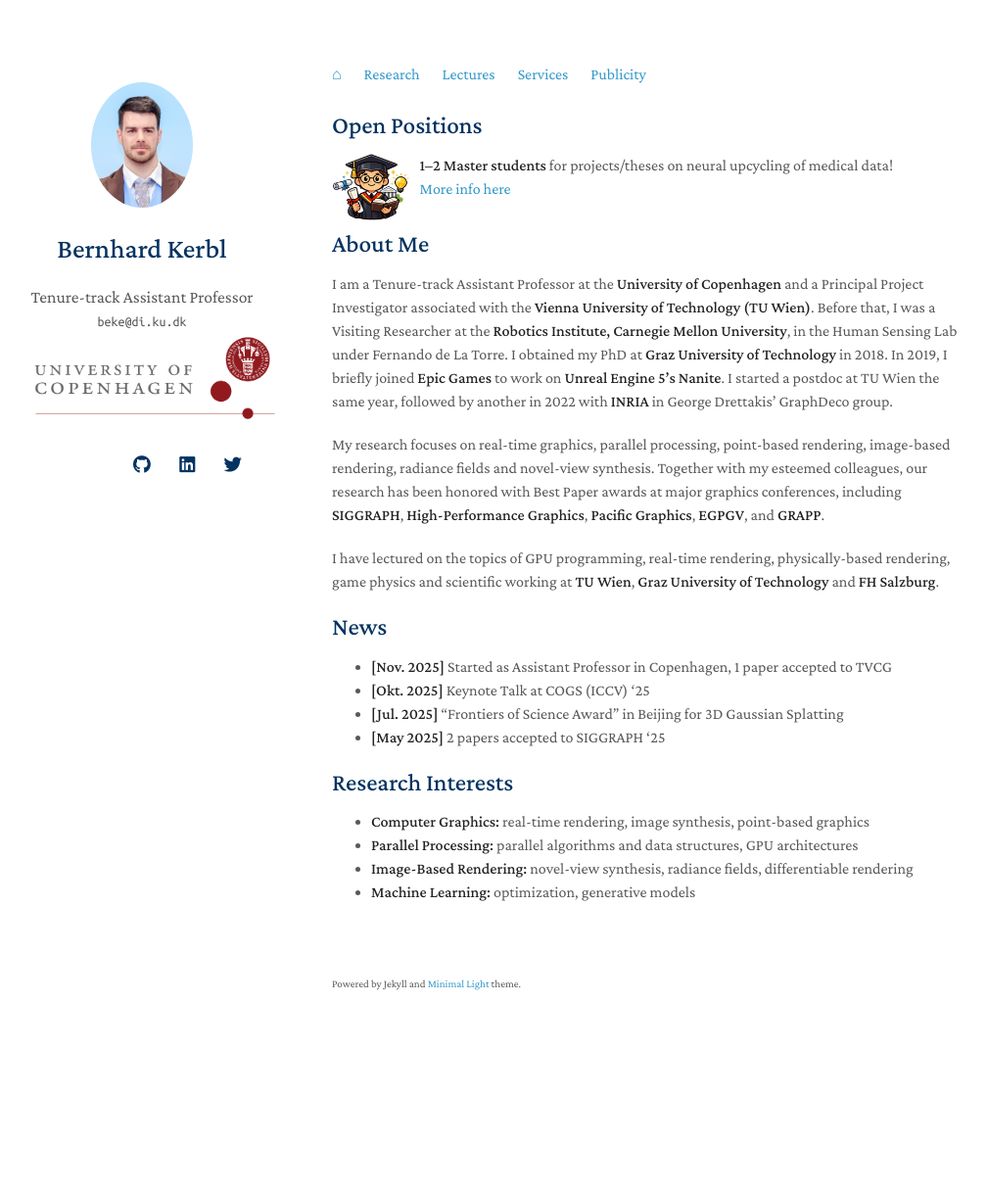
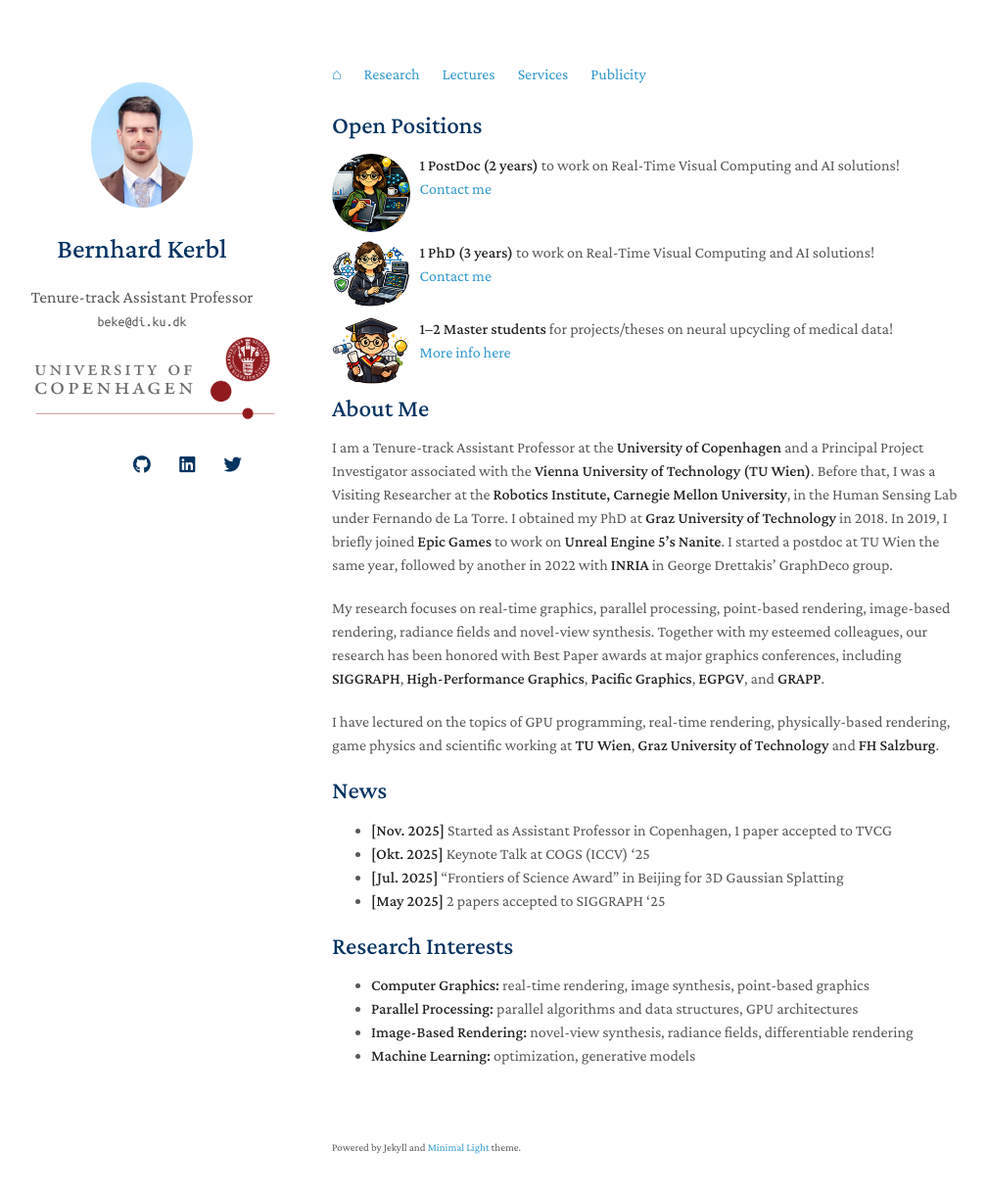
Before and after one commit to Snosixtyboo/snosixtyboo.github.io, a Jekyll site: the page built from index.md, in a window 1280 px wide and 1252 px high. Shown: the top 1217 px of the window at 98% size, without its empty margins (131-1139 px from the left). Built offline with Jekyll 4.4.1, drawn with Linux system fonts in a browser that asks for light colours; nearby versions of some CDN libraries; a style sheet for code colours, icons or effects is not loaded; our own code applies the rules of GitHub Pages for plain Markdown files.

Commit message:
new positions

```diff
--- a/index.md
+++ b/index.md
@@ -3,6 +3,14 @@ layout: homepage
 ---
 
 ## Open Positions
+
+{% include iconline.html icon="/assets/img/postdoc.png"
+   text="**1 PostDoc (2 years)** to work on Real-Time Visual Computing and AI solutions!<br>[Contact me](mailto:beke@di.ku.dk)"
+%}
+
+{% include iconline.html icon="/assets/img/phd.png"
+   text="**1 PhD (3 years)** to work on Real-Time Visual Computing and AI solutions!<br>[Contact me](mailto:beke@di.ku.dk)"
+%}
 
 
 {% include iconline.html icon="/assets/img/msc.png"
```
Also changed, not shown: assets/img/postdoc.png (added).
